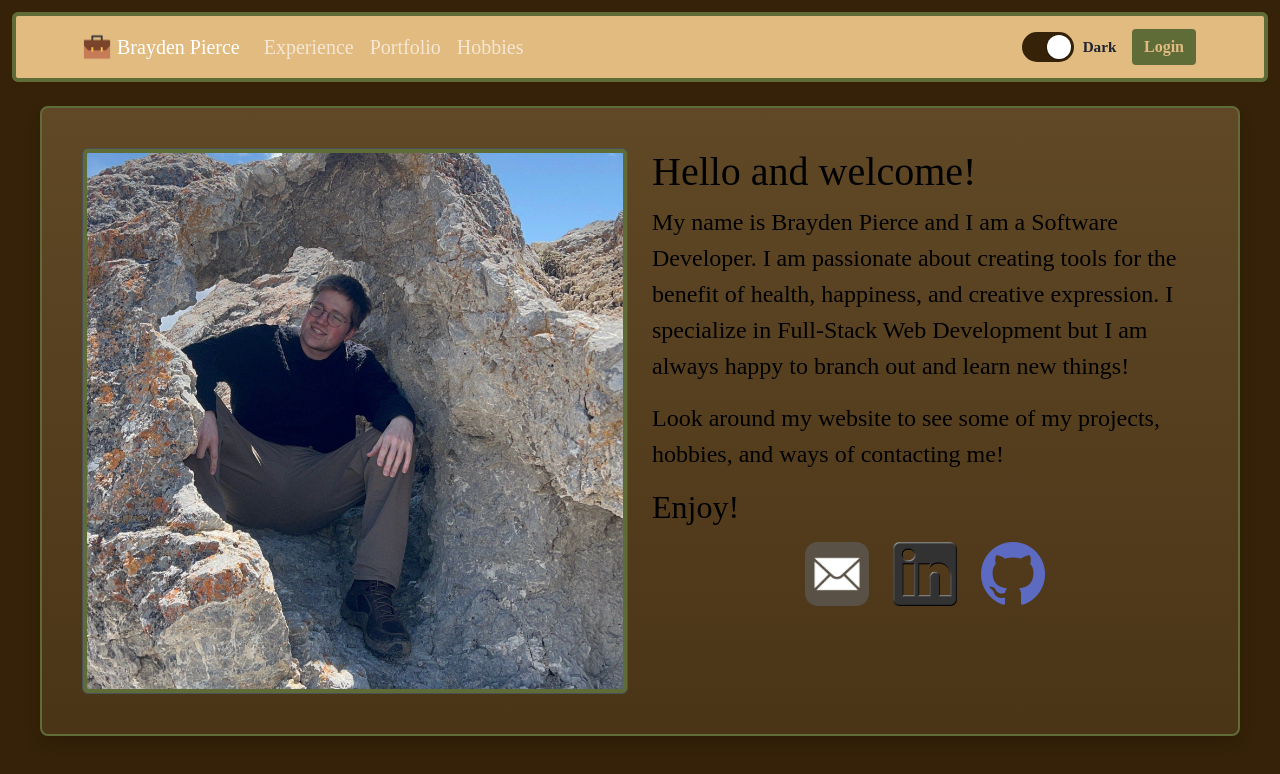
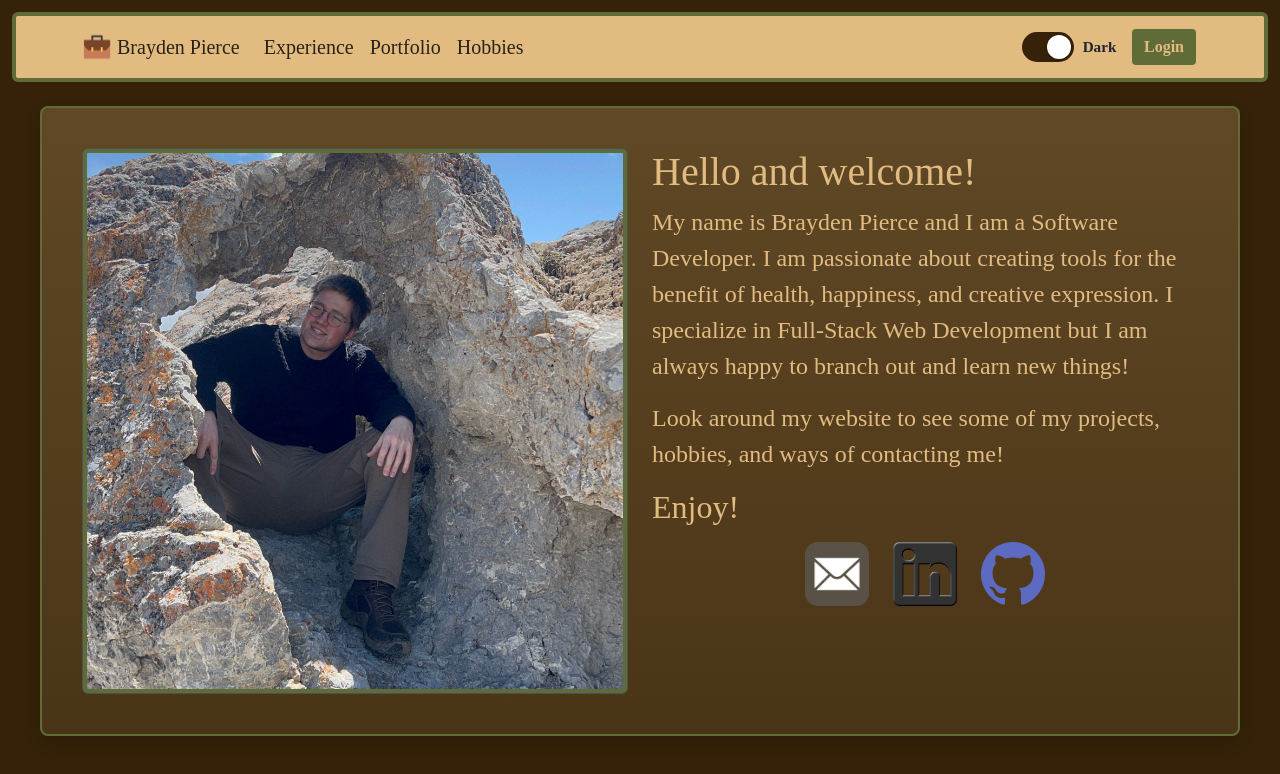
Before and after one commit to BraydenPierce/My-Portfolio-Webpage, a React (Create React App) app in the folder frontend/: page / in a window 1280 px wide. Shown: the top 774 px of the page. Built offline with nearby package versions, Linux system fonts and the light colour scheme; no server answers.

Commit message:
update: Navbar links are dark mode compatible; testing some home styling

```diff
--- a/frontend/src/index.css
+++ b/frontend/src/index.css
@@ -16,7 +16,7 @@
   --bs-primary-rgb: 53, 34, 8;
   --bs-secondary: #e1bb80;
   --bs-secondary-rgb: 225, 187, 128;
-  --bs-body-color: black;
+  --bs-body-color: var(--bs-secondary);
 }
 
 /* #endregion */
@@ -56,6 +56,18 @@ code {
   border-radius: 6px;
   border: 4px solid var(--bs-tertiary);
   overflow: hidden;
+}
+
+[data-bs-theme="dark"] .custom-navbar .navbar-brand,
+[data-bs-theme="dark"] .custom-navbar .navbar-nav .nav-link {
+  color: #2a2216;
+}
+
+[data-bs-theme="dark"] .custom-navbar .navbar-nav .nav-link:hover,
+[data-bs-theme="dark"] .custom-navbar .navbar-nav .nav-link:focus,
+[data-bs-theme="dark"] .custom-navbar .navbar-brand:hover,
+[data-bs-theme="dark"] .custom-navbar .navbar-brand:focus {
+  color: #120d08;
 }
 
   /* #region Theme-Toggle */
--- a/frontend/src/pages/home.jsx
+++ b/frontend/src/pages/home.jsx
@@ -12,8 +12,8 @@ const Home = () => {
           <Image src={bray} thumbnail className="border-tertiary"/>
         </Col>
         <Col>
-          <h1>Hello and welcome!</h1>
-          <p>
+          <h1 className="text-secondary">Hello and welcome!</h1>
+          <p className="">
             My name is Brayden Pierce and I am a Software Developer. I am passionate about
             creating tools for the benefit of health, happiness, and creative expression.
             I specialize in Full-Stack Web Development but I am always happy to branch
@@ -23,7 +23,7 @@ const Home = () => {
             Look around my website to see some of my projects, hobbies, and ways of
             contacting me!
           </p>
-          <h2>Enjoy!</h2>
+          <h2 className="text-secondary">Enjoy!</h2>
           <Row className="align-items-center justify-content-center m-3 pb-4">
             <Col xs="auto" className="d-flex">
               <a href="mailto:piercebrayden27@gmail.com">
```
